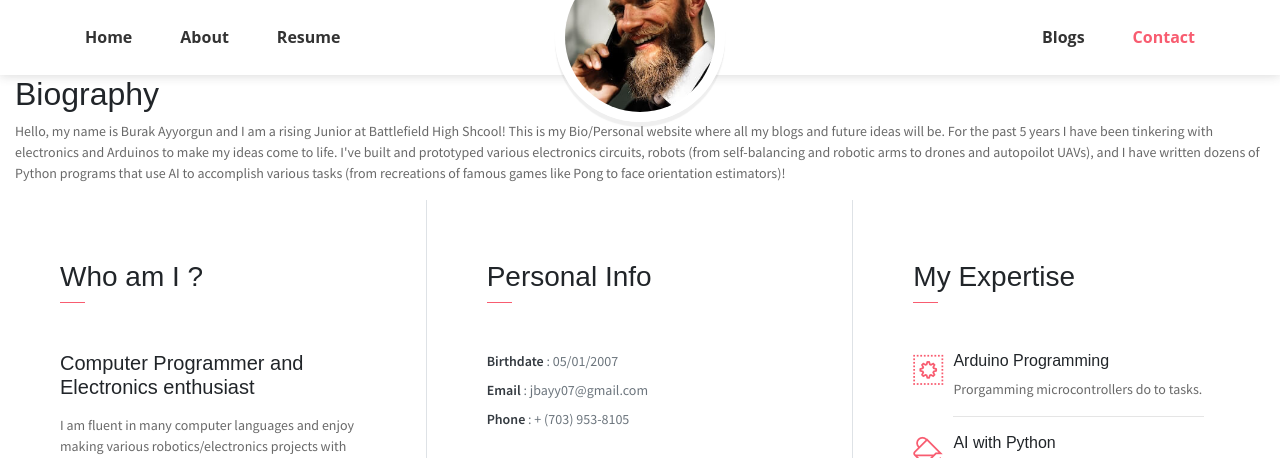
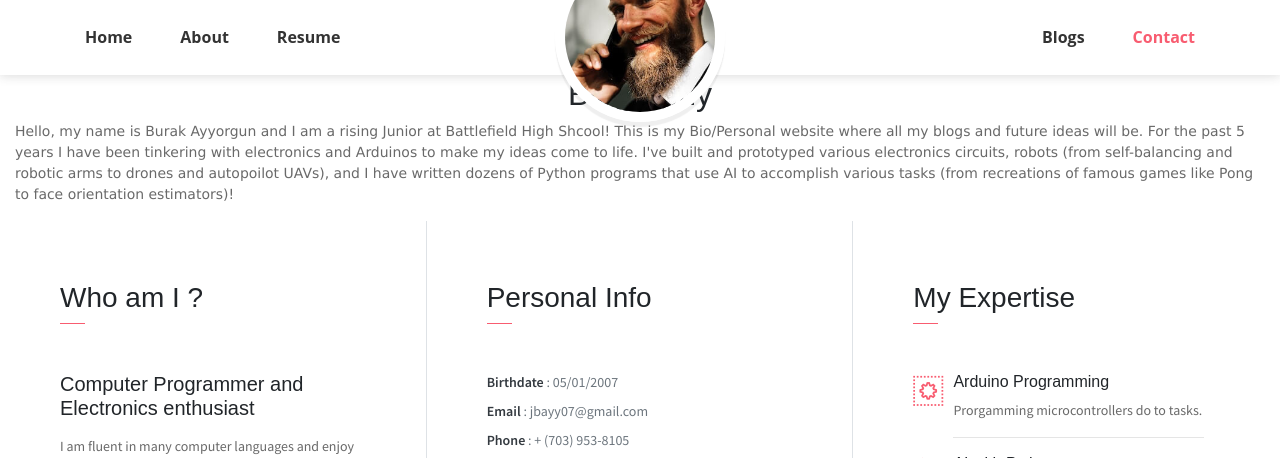
Before and after one commit to burakayy7/burakayy7.github.io, a website: page index.html in a window 1280 px wide. Shown: the part 642-1100 px from the top of the page. Drawn offline with Linux system fonts and the light colour scheme; some packages are replaced by stand-ins of ours.

Commit message:
Update index.html

```diff
--- a/index.html
+++ b/index.html
@@ -69,10 +69,10 @@
         </div>
     </nav>
 	<div class="container-fluid">
-		<h2 clase="center" class="font-weight-light">
-			Biography
+		<h2 class="font-weight-light">
+			<center>Biography</center>
 		</h2>
-		<p>
+		<p style="font-family:verdana;">
 			Hello, my name is Burak Ayyorgun and I am a rising Junior at Battlefield High Shcool! This is my Bio/Personal website where all my blogs and future ideas will be.
 			For the past 5 years I have been tinkering with electronics and Arduinos to make my ideas come to life. I've built and prototyped various electronics circuits, robots
 			(from self-balancing and robotic arms to drones and autopoilot UAVs), and I have written dozens of Python programs that use AI to accomplish various tasks (from recreations
```
